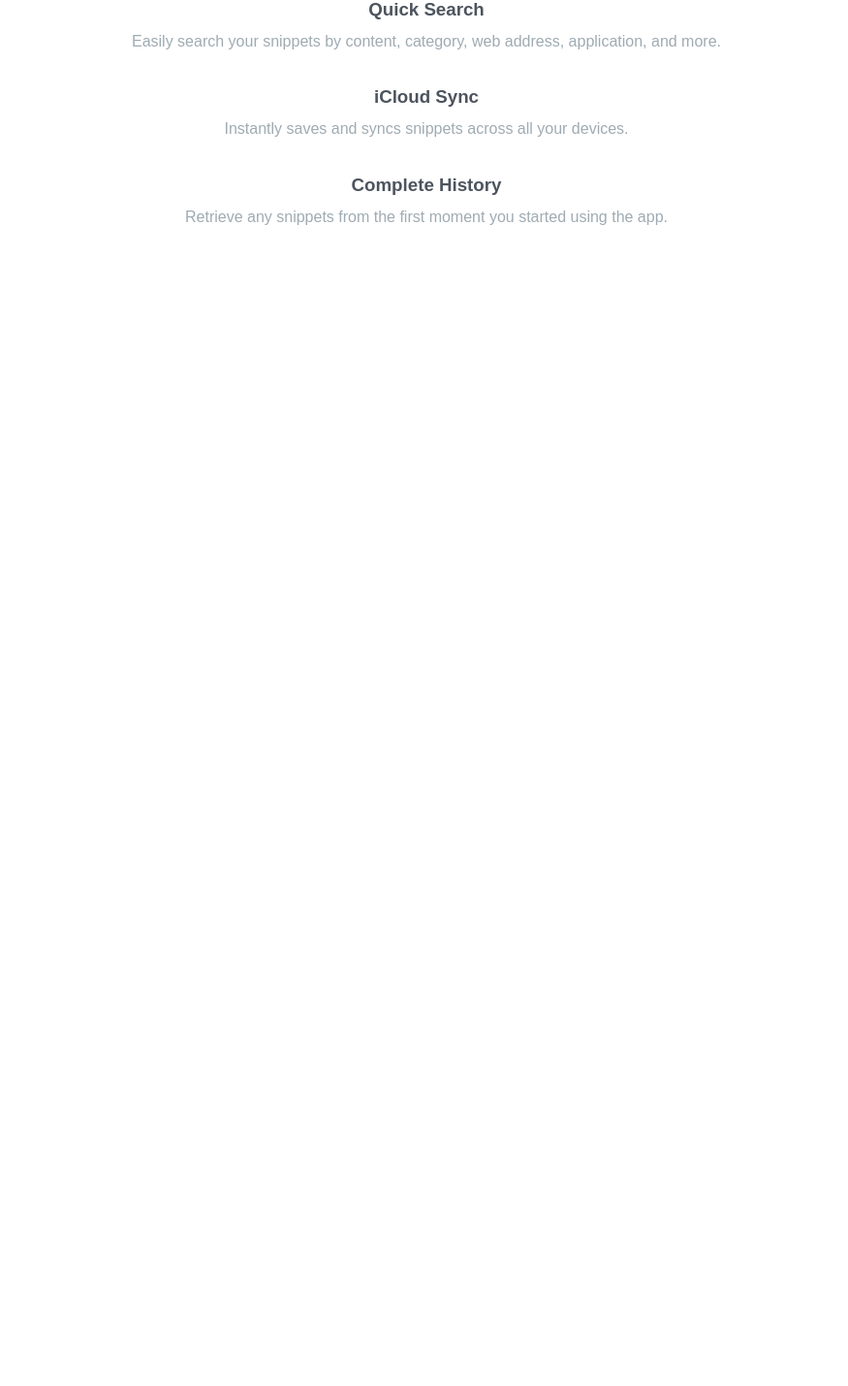
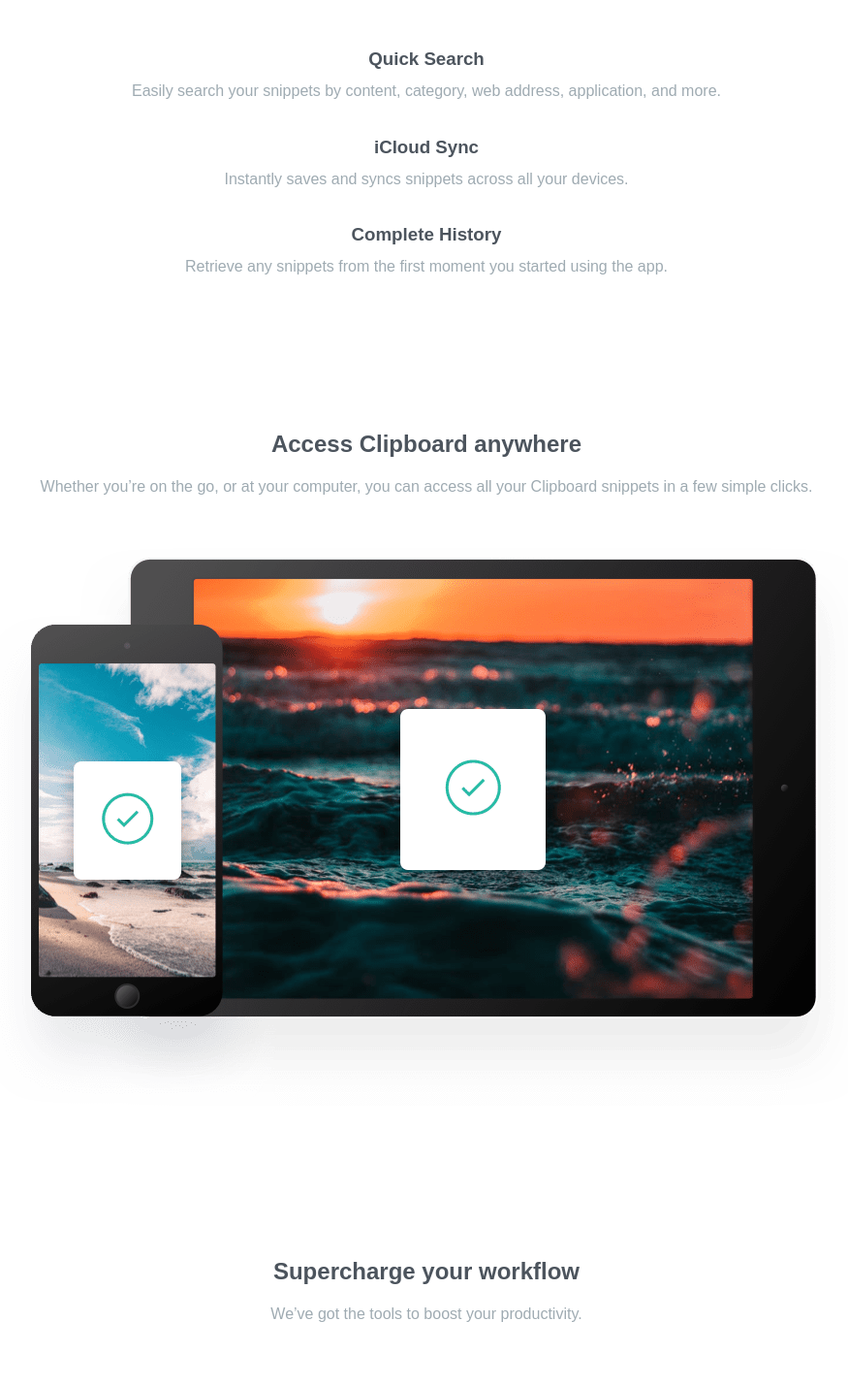
Before and after one commit to FelipeFama/clipboard-landing-page, a React (Vite) app: page / in a window 1280 px wide. Shown: the part 1345-2774 px from the top of the page at 97% size, without its empty margins (200-1075 px from the left). Before the commit the page ends 1712 px from the top, so only its background shows below. Built offline with nearby package versions, Linux system fonts and the light colour scheme; a web font is replaced by a local one.

Commit message:
Add third and fourth sections

```diff
--- a/src/App.jsx
+++ b/src/App.jsx
@@ -1,6 +1,8 @@
 import Picture from "./components/Picture";
 import ShowSection from "./components/ShowSection";
 import SecondSection from "./components/SecondSection";
+import ThirdSection from "./components/ThirdSection";
+import FourthSection from "./components/FourthSection";
 
 function App() {
   return (
@@ -8,6 +10,8 @@
       <Picture />
       <ShowSection />
       <SecondSection />
+      <ThirdSection />
+      <FourthSection />
     </>
   );
 }
--- /dev/null
+++ b/src/components/FourthSection.jsx
@@ -0,0 +1,42 @@
+import React from "react";
+import blacklist from "../images/icon-blacklist.svg";
+import icontext from "../images/icon-text.svg";
+import iconpreview from "../images/icon-preview.svg";
+import "../styles/components/fourthsection.sass"
+
+const FourthSection = () => {
+  return (
+    <section className="section-four">
+      <article>
+        <h2>Supercharge your workflow</h2>
+        <p>We’ve got the tools to boost your productivity.</p>
+      </article>
+      <div className="cards">
+        <article>
+          <img src={blacklist} alt="list icon" />
+          <h3>Create blacklists</h3>
+          <p>
+            Ensure sensitive information never makes its way to your clipboard
+            by excluding certain sources.
+          </p>
+        </article>
+        <article>
+          <img src={icontext} alt="letter icon" />
+          <h3>Plain text snippets</h3>
+          <p>
+            Remove unwanted formatting from copied text for a consistent look.
+          </p>
+        </article>
+        <article>
+          <img src={iconpreview} alt="eye icon" />
+          <h3>Sneak preview</h3>
+          <p>
+            Quick preview of all snippets on your Clipboard for easy access.
+          </p>
+        </article>
+      </div>
+    </section>
+  );
+};
+
+export default FourthSection;
--- a/src/components/SecondSection.jsx
+++ b/src/components/SecondSection.jsx
@@ -15,7 +15,7 @@
       </article>
       <div className="computer">
         <article>
-          <img src={computer} alt="computer image" />
+          <img src={computer} alt="computer screen" />
         </article>
 
         <article>
--- /dev/null
+++ b/src/components/ThirdSection.jsx
@@ -0,0 +1,20 @@
+import React from "react";
+import devices from "../images/image-devices.png";
+import "../styles/components/thirdsection.sass";
+
+const ThirdSection = () => {
+  return (
+    <section className="section-three">
+      <article>
+        <h2>Access Clipboard anywhere</h2>
+        <p>
+          Whether you’re on the go, or at your computer, you can access all your
+          Clipboard snippets in a few simple clicks.
+        </p>
+        <img src={devices} alt="mobile devices" />
+      </article>
+    </section>
+  );
+};
+
+export default ThirdSection;
--- /dev/null
+++ b/src/styles/components/fourthsection.sass
@@ -0,0 +1,20 @@
+@use '../mixins'
+
+.section-four
+    @include mixins.padding-section
+
+    > article:first-child h2
+        margin-bottom: 1rem
+
+    > article:first-child p
+        margin-bottom: 3rem
+
+    .cards
+        @include mixins.grid
+        gap: 3rem
+
+        article img
+            margin-bottom: 2rem
+
+        article h3
+            margin-bottom: 1rem
--- a/src/styles/components/secondsection.sass
+++ b/src/styles/components/secondsection.sass
@@ -1,12 +1,13 @@
+@use '../mixins'
+
 .section-two
-    padding: 0 1.5rem 8rem
+    @include mixins.padding-section
 
     .computer > article:first-child
         margin-bottom: 3rem
 
     .computer > article:nth-child(2)
-        display: grid
-        grid-template-columns: repeat(1,1fr)
+        @include mixins.grid
         gap: 2rem
 
         h3
--- /dev/null
+++ b/src/styles/components/thirdsection.sass
@@ -0,0 +1,10 @@
+@use '../mixins'
+
+.section-three
+    @include mixins.padding-section
+
+    article h2
+        margin-bottom: 1rem
+
+    article p
+        margin-bottom: 3rem
--- a/src/styles/main.sass
+++ b/src/styles/main.sass
@@ -9,6 +9,9 @@
 
 body
     text-align: center
+
+article
+    margin-block: 0.8rem
 
 h1,h2,h3
     color: variables.$dark-grayish-blue
--- a/src/styles/mixins.sass
+++ b/src/styles/mixins.sass
@@ -24,3 +24,10 @@
     border: none
     box-shadow: 4px 4px 10px hsl(171, 66%, 44%, 0.4)
     cursor: pointer
+
+@mixin grid
+    display: grid
+    grid-template-columns: repeat(1,1fr)
+
+@mixin padding-section
+    padding: 0 1.5rem 8rem
```
